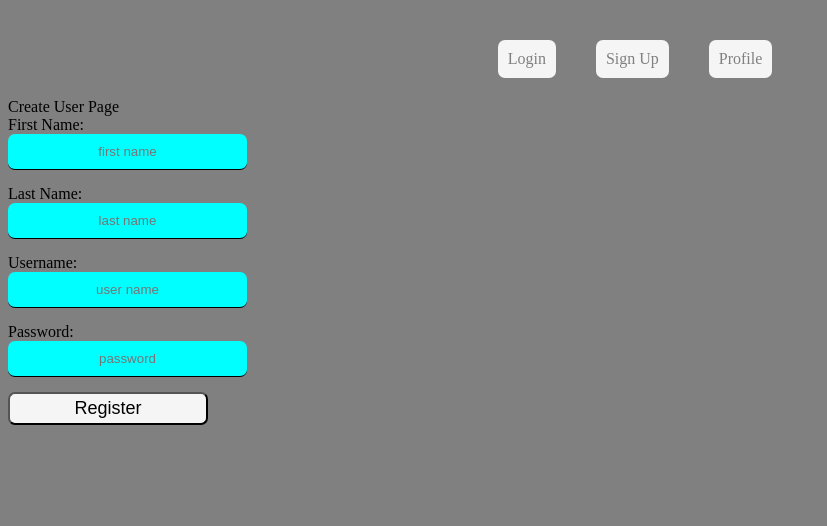
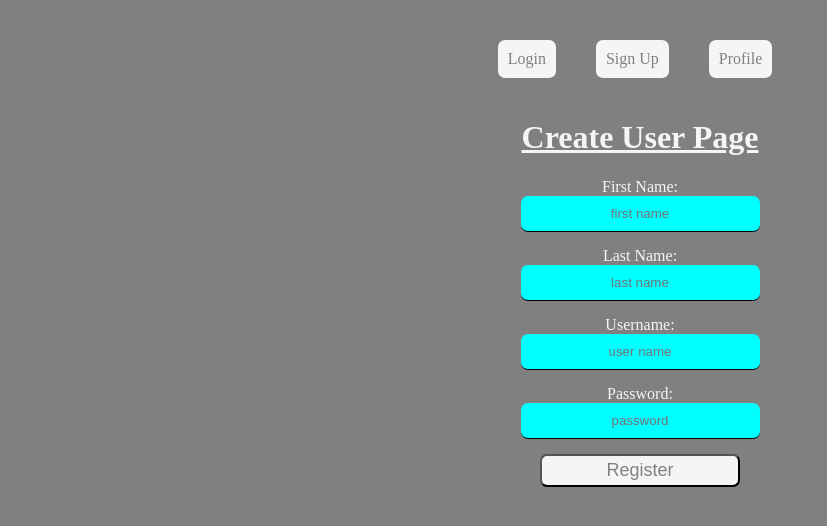
Before and after one commit to andus2001/lvl5Capstone, a React (Create React App) app: page /createuser in a window 1280 px wide. Shown: the top 526 px of the page, without its empty margins (0-827 px from the left). Built offline with nearby package versions, Linux system fonts and the light colour scheme.

Commit message:
more css work

```diff
--- a/src/index.css
+++ b/src/index.css
@@ -30,6 +30,11 @@ button{
     background-color: whitesmoke;
     font-size: large;
 }
+
+label {
+    color: whitesmoke;
+}
+
 .loginBtn {
     color: gray;
     margin: 10px;
@@ -78,3 +83,16 @@ a:hover {
 a:visited {
     color: gray;
 }
+
+
+.createForm {
+    text-align: center;
+}
+
+.registerBtn {
+    color: gray;
+}
+.registerBtn:hover {
+    font-style: italic;
+    cursor: pointer;
+}
--- a/src/screens/CreateUser.js
+++ b/src/screens/CreateUser.js
@@ -15,8 +15,8 @@ function CreateUser(){
 
     return(
         <div>
-            Create User Page
-            <form onSubmit={handleSubmit}>
+            <h1 id='heading'>Create User Page</h1>
+            <form className='createForm' onSubmit={handleSubmit}>
                 <div>
                     <label>First Name:</label>
                     <br/>
```
